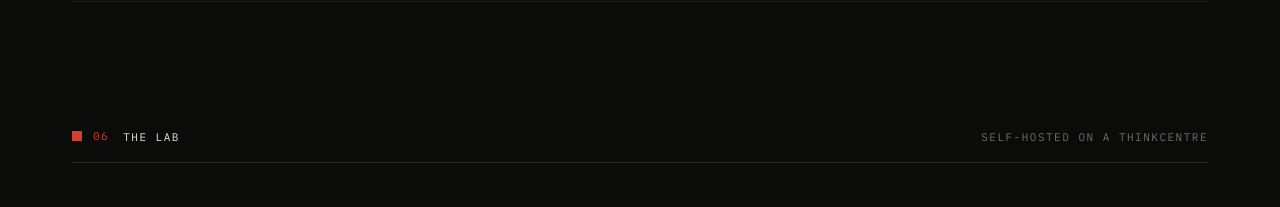
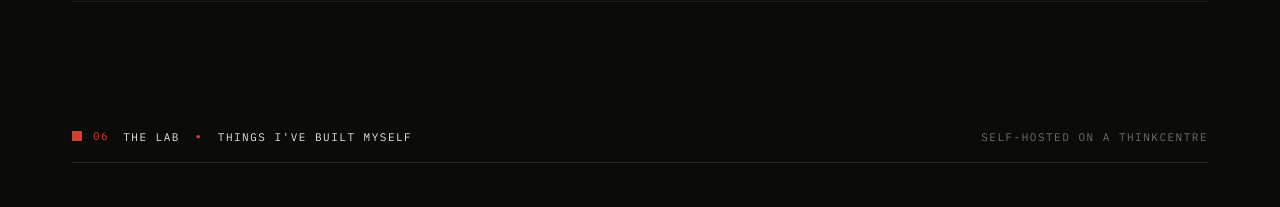
Before and after one commit to abracadaniel92/portfolio_v2, a React (Vite) app: page / in a window 1280 px wide. Shown: the part 6200-6407 px from the top of the page. Built offline with nearby package versions, Linux system fonts and the light colour scheme.

Commit message:
Update The lab section header with inline subline.
Show "The lab • Things I've built myself" on one line in bone white to match the section title styling.

```diff
--- a/src/components/PersonalProjects.css
+++ b/src/components/PersonalProjects.css
@@ -1,3 +1,18 @@
+.section__head--lab .section__lead {
+  flex-wrap: wrap;
+  row-gap: 8px;
+}
+
+.section__sub-mark {
+  color: var(--signal);
+  font-size: 14px;
+  line-height: 1;
+}
+
+.section__sub {
+  color: var(--ink);
+}
+
 .lab__grid {
   display: grid;
   grid-template-columns: repeat(3, 1fr);
--- a/src/components/PersonalProjects.tsx
+++ b/src/components/PersonalProjects.tsx
@@ -97,10 +97,14 @@ function PersonalProjects() {
 
   return (
     <section className="section" id="lab">
-      <div className="section__head">
+      <div className="section__head section__head--lab">
         <span className="section__lead">
           <span className="section__no">06</span>
           <span className="section__name">The lab</span>
+          <span className="section__sub-mark" aria-hidden="true">
+            •
+          </span>
+          <span className="section__sub">Things I've built myself</span>
         </span>
         <span className="section__meta">Self-hosted on a ThinkCentre</span>
       </div>
```
